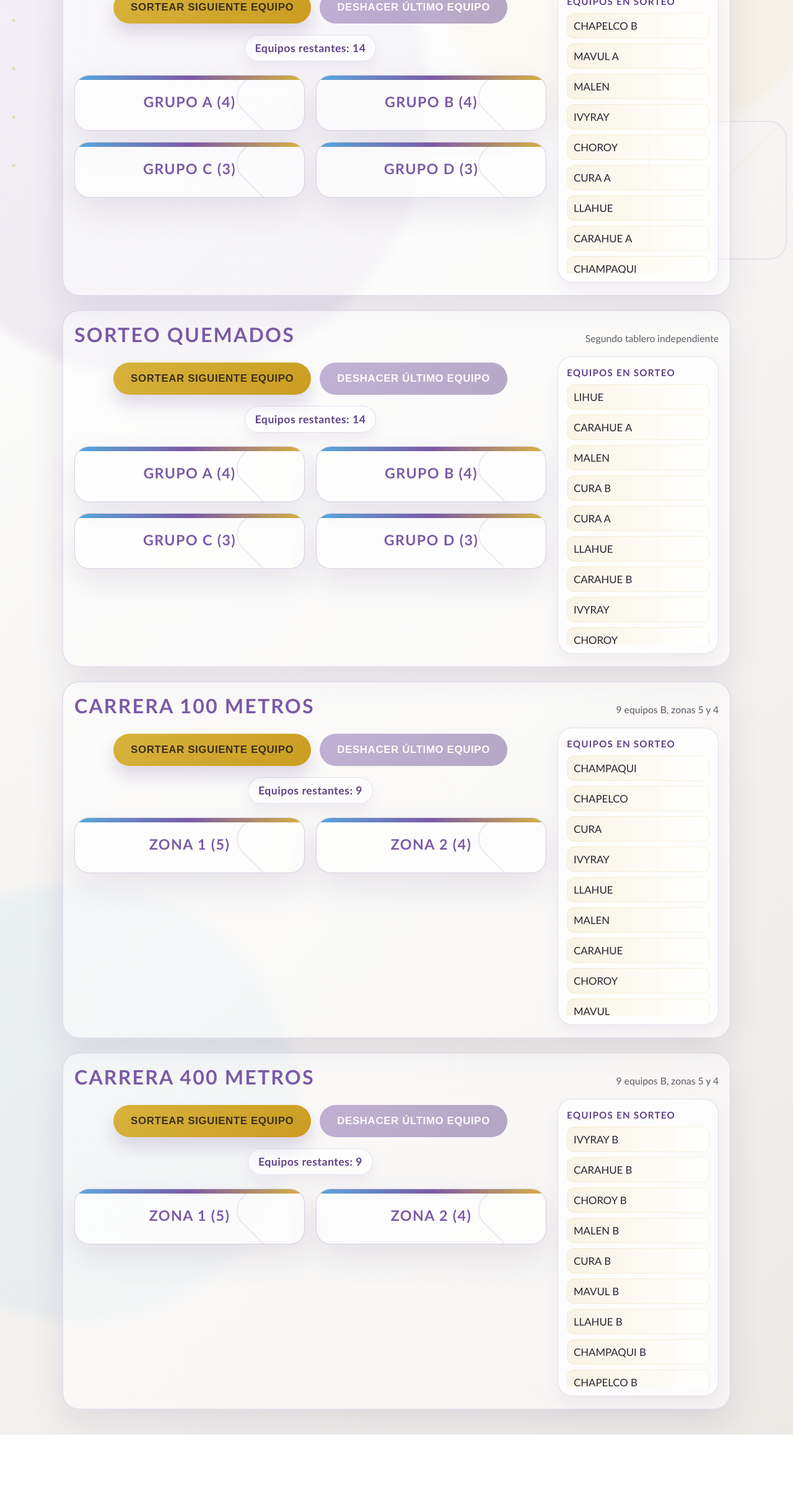
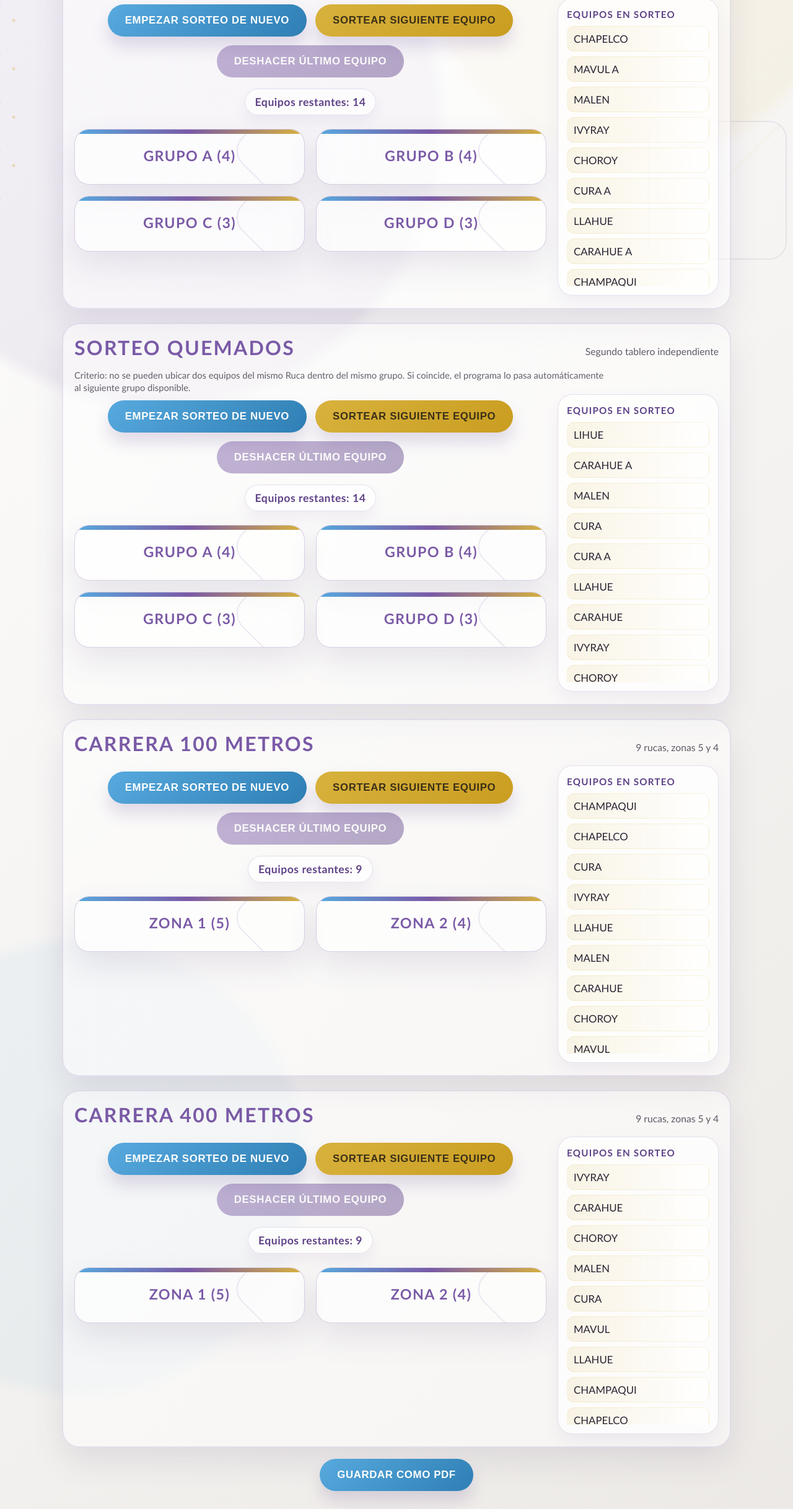
Before and after one commit to Francobelbruno/SorteoDisciplinasOlimpiadasVanguardiaRegionCentro, a plain HTML site: page index.html in a window 1280 px wide. Shown: the part 365-2800 px from the top of the page at 62% size. Before the commit the page ends 2680 px from the top, so only its background shows below. Drawn offline with Linux system fonts and the light colour scheme.

Commit message:
agregando cambios

```diff
--- a/index.html
+++ b/index.html
@@ -185,6 +185,14 @@
             font-size: 0.98rem;
         }
 
+        .criterio {
+            margin: 12px 0 0;
+            color: rgba(42, 36, 51, 0.72);
+            font-size: 0.92rem;
+            line-height: 1.35;
+            max-width: 860px;
+        }
+
         .seccion-contenido {
             display: grid;
             grid-template-columns: minmax(0, 1fr) 260px;
@@ -242,7 +250,7 @@
             margin: 10px 0 18px;
         }
 
-        .btn-sortear, .btn-deshacer {
+        .btn-sortear, .btn-deshacer, .btn-reiniciar {
             padding: 16px 28px;
             font-size: 1.05rem;
             cursor: pointer;
@@ -275,11 +283,26 @@
             box-shadow: 0 18px 30px rgba(122, 90, 166, 0.28);
         }
 
-        .btn-sortear:disabled, .btn-deshacer:disabled {
+        .btn-reiniciar {
+            background: linear-gradient(135deg, var(--celeste), #2f7fb4);
+        }
+
+        .btn-reiniciar:hover {
+            transform: translateY(-2px);
+            box-shadow: 0 18px 30px rgba(87, 169, 222, 0.28);
+        }
+
+        .btn-sortear:disabled, .btn-deshacer:disabled, .btn-reiniciar:disabled {
             opacity: 0.45;
             cursor: not-allowed;
             transform: none;
             box-shadow: none;
+        }
+
+        .acciones-finales {
+            display: flex;
+            justify-content: center;
+            margin: 18px 0 0;
         }
 
         .mensaje-seccion {
@@ -387,7 +410,42 @@
 
             .pool-panel { position: static; }
 
-            .btn-sortear, .btn-deshacer { width: 100%; }
+            .btn-sortear, .btn-deshacer, .btn-reiniciar { width: 100%; }
+        }
+
+        @media print {
+            body {
+                background: #fff;
+                padding: 0;
+                color: #000;
+            }
+
+            body::before,
+            body::after,
+            .brand-badge,
+            .pool-panel,
+            .btn-sortear,
+            .btn-deshacer,
+            .btn-reiniciar,
+            .acciones-finales {
+                display: none !important;
+            }
+
+            .seccion,
+            .brand-header {
+                box-shadow: none;
+                background: #fff;
+            }
+
+            .seccion-contenido,
+            .grid-container {
+                display: block;
+            }
+
+            .grupo {
+                break-inside: avoid;
+                margin-bottom: 14px;
+            }
         }
     </style>
 
@@ -398,8 +456,8 @@
         <section class="brand-header">
             <div>
                 <div class="marca-mini">Olimpiadas Vanguardia</div>
-                <h1>Sorteos Olimpiadas Vanguardia</h1>
-                <p class="subtitulo">Estética inspirada en el manual de marca: violeta institucional, dorado ceremonial y celeste para destacar cada competencia.</p>
+                <h1>Sorteos Olimpiadas Vanguardia 2026 </h1>
+                <p class="subtitulo">Seccion Adalides - Region Centro</p>
             </div>
             <div class="brand-badge">
                 <span>Especial</span>
@@ -409,12 +467,14 @@
 
         <section class="seccion">
             <div class="seccion-titulo">
-                <h2>Sorteo principal</h2>
+                <h2>Sorteo Voley</h2>
                 <p>Equipos de vóley</p>
             </div>
+            <p class="criterio">Criterio: no se pueden ubicar dos equipos del mismo Ruca dentro del mismo grupo. Si coincide, el programa lo pasa automáticamente al siguiente grupo disponible.</p>
             <div class="seccion-contenido">
                 <div>
                     <div class="acciones">
+                        <button class="btn-reiniciar" onclick="reiniciarSorteo('principal')">Empezar sorteo de nuevo</button>
                         <button id="btn-sortear-principal" class="btn-sortear" onclick="sortearUno('principal')">Sortear siguiente equipo</button>
                         <button id="btn-deshacer-principal" class="btn-deshacer" onclick="deshacerUltimo('principal')">Deshacer último equipo</button>
                     </div>
@@ -439,9 +499,11 @@
                 <h2>Sorteo quemados</h2>
                 <p>Segundo tablero independiente</p>
             </div>
+            <p class="criterio">Criterio: no se pueden ubicar dos equipos del mismo Ruca dentro del mismo grupo. Si coincide, el programa lo pasa automáticamente al siguiente grupo disponible.</p>
             <div class="seccion-contenido">
                 <div>
                     <div class="acciones">
+                        <button class="btn-reiniciar" onclick="reiniciarSorteo('quemados')">Empezar sorteo de nuevo</button>
                         <button id="btn-sortear-quemados" class="btn-sortear" onclick="sortearUno('quemados')">Sortear siguiente equipo</button>
                         <button id="btn-deshacer-quemados" class="btn-deshacer" onclick="deshacerUltimo('quemados')">Deshacer último equipo</button>
                     </div>
@@ -464,11 +526,12 @@
         <section class="seccion">
             <div class="seccion-titulo">
                 <h2>Carrera 100 metros</h2>
-                <p>9 equipos B, zonas 5 y 4</p>
+                <p>9 rucas, zonas 5 y 4</p>
             </div>
             <div class="seccion-contenido">
                 <div>
                     <div class="acciones">
+                        <button class="btn-reiniciar" onclick="reiniciarSorteo('carrera100')">Empezar sorteo de nuevo</button>
                         <button id="btn-sortear-100" class="btn-sortear" onclick="sortearUno('carrera100')">Sortear siguiente equipo</button>
                         <button id="btn-deshacer-100" class="btn-deshacer" onclick="deshacerUltimo('carrera100')">Deshacer último equipo</button>
                     </div>
@@ -489,11 +552,12 @@
         <section class="seccion">
             <div class="seccion-titulo">
                 <h2>Carrera 400 metros</h2>
-                <p>9 equipos B, zonas 5 y 4</p>
+                <p>9 rucas, zonas 5 y 4</p>
             </div>
             <div class="seccion-contenido">
                 <div>
                     <div class="acciones">
+                        <button class="btn-reiniciar" onclick="reiniciarSorteo('carrera400')">Empezar sorteo de nuevo</button>
                         <button id="btn-sortear-400" class="btn-sortear" onclick="sortearUno('carrera400')">Sortear siguiente equipo</button>
                         <button id="btn-deshacer-400" class="btn-deshacer" onclick="deshacerUltimo('carrera400')">Deshacer último equipo</button>
                     </div>
@@ -510,6 +574,10 @@
                 </aside>
             </div>
         </section>
+
+        <div class="acciones-finales">
+            <button class="btn-reiniciar" onclick="window.print()">Guardar como PDF</button>
+        </div>
     </div>
 
     <script>
@@ -519,9 +587,9 @@
                 { nombre: "CHAPELCO A", ruca: "CHAPELCO" }, { nombre: "CARAHUE A", ruca: "CARAHUE" },
                 { nombre: "MAVUL A", ruca: "MAVUL" }, { nombre: "LLAHUE", ruca: "LLAHUE" },
                 { nombre: "CHAMPAQUI", ruca: "CHAMPAQUI" }, { nombre: "MALEN", ruca: "MALEN" },
-                { nombre: "CHOROY", ruca: "CHOROY" }, { nombre: "CHAPELCO B", ruca: "CHAPELCO" },
-                { nombre: "CARAHUE B", ruca: "CARAHUE" }, { nombre: "LIHUE", ruca: "LIHUE" },
-                { nombre: "CURA B", ruca: "CURA" }, { nombre: "MAVUL B", ruca: "MAVUL" }
+                { nombre: "CHOROY", ruca: "CHOROY" }, { nombre: "CHAPELCO", ruca: "CHAPELCO" },
+                { nombre: "CARAHUE", ruca: "CARAHUE" }, { nombre: "LIHUE", ruca: "LIHUE" },
+                { nombre: "CURA", ruca: "CURA" }, { nombre: "MAVUL", ruca: "MAVUL" }
             ].sort(() => Math.random() - 0.5);
         }
 
@@ -541,15 +609,15 @@
 
         function crearEquiposB400() {
             return [
-                { nombre: "IVYRAY B", ruca: "IVYRAY" },
-                { nombre: "CURA B", ruca: "CURA" },
-                { nombre: "CHAPELCO B", ruca: "CHAPELCO" },
-                { nombre: "CARAHUE B", ruca: "CARAHUE" },
-                { nombre: "MAVUL B", ruca: "MAVUL" },
-                { nombre: "LLAHUE B", ruca: "LLAHUE" },
-                { nombre: "CHAMPAQUI B", ruca: "CHAMPAQUI" },
-                { nombre: "MALEN B", ruca: "MALEN" },
-                { nombre: "CHOROY B", ruca: "CHOROY" }
+                { nombre: "IVYRAY", ruca: "IVYRAY" },
+                { nombre: "CURA", ruca: "CURA" },
+                { nombre: "CHAPELCO", ruca: "CHAPELCO" },
+                { nombre: "CARAHUE", ruca: "CARAHUE" },
+                { nombre: "MAVUL", ruca: "MAVUL" },
+                { nombre: "LLAHUE", ruca: "LLAHUE" },
+                { nombre: "CHAMPAQUI", ruca: "CHAMPAQUI" },
+                { nombre: "MALEN", ruca: "MALEN" },
+                { nombre: "CHOROY", ruca: "CHOROY" }
             ].sort(() => Math.random() - 0.5);
         }
 
@@ -566,6 +634,7 @@
                 mensajeId: 'mensaje-principal',
                 btnSortearId: 'btn-sortear-principal',
                 btnDeshacerId: 'btn-deshacer-principal',
+                icono: '🏐',
                 poolListId: 'pool-principal',
                 poolVacioTexto: 'No quedan equipos'
             },
@@ -615,6 +684,41 @@
             }
         };
 
+        const configuracionesSorteo = {
+            principal: {
+                crearPool: crearEquipos,
+                grupos: [
+                    { id: 'g-A-principal', max: 4 },
+                    { id: 'g-B-principal', max: 4 },
+                    { id: 'g-C-principal', max: 3 },
+                    { id: 'g-D-principal', max: 3 }
+                ]
+            },
+            quemados: {
+                crearPool: crearEquipos,
+                grupos: [
+                    { id: 'g-A-quemados', max: 4 },
+                    { id: 'g-B-quemados', max: 4 },
+                    { id: 'g-C-quemados', max: 3 },
+                    { id: 'g-D-quemados', max: 3 }
+                ]
+            },
+            carrera100: {
+                crearPool: crearEquiposB100,
+                grupos: [
+                    { id: 'g-Z1-100', max: 5 },
+                    { id: 'g-Z2-100', max: 4 }
+                ]
+            },
+            carrera400: {
+                crearPool: crearEquiposB400,
+                grupos: [
+                    { id: 'g-Z1-400', max: 5 },
+                    { id: 'g-Z2-400', max: 4 }
+                ]
+            }
+        };
+
         function renderPool(nombreSorteo) {
             const sorteo = sorteos[nombreSorteo];
             const lista = document.getElementById(sorteo.poolListId);
@@ -642,6 +746,22 @@
             document.getElementById(sorteo.btnSortearId).disabled = sorteo.pool.length === 0;
             document.getElementById(sorteo.btnDeshacerId).disabled = sorteo.historial.length === 0;
             renderPool(nombreSorteo);
+        }
+
+        function reiniciarSorteo(nombreSorteo) {
+            const sorteo = sorteos[nombreSorteo];
+            const configuracion = configuracionesSorteo[nombreSorteo];
+
+            sorteo.pool = configuracion.crearPool();
+            sorteo.grupos = configuracion.grupos.map(grupo => ({ id: grupo.id, max: grupo.max, ocupantes: [] }));
+            sorteo.historial = [];
+
+            sorteo.grupos.forEach(grupo => {
+                const ul = document.getElementById(grupo.id);
+                ul.innerHTML = "";
+            });
+
+            actualizarControles(nombreSorteo);
         }
 
         function sortearUno(nombreSorteo) {
@@ -702,6 +822,7 @@
         actualizarControles('quemados');
         actualizarControles('carrera100');
         actualizarControles('carrera400');
+
     </script>
 </body>
 </html>
```
